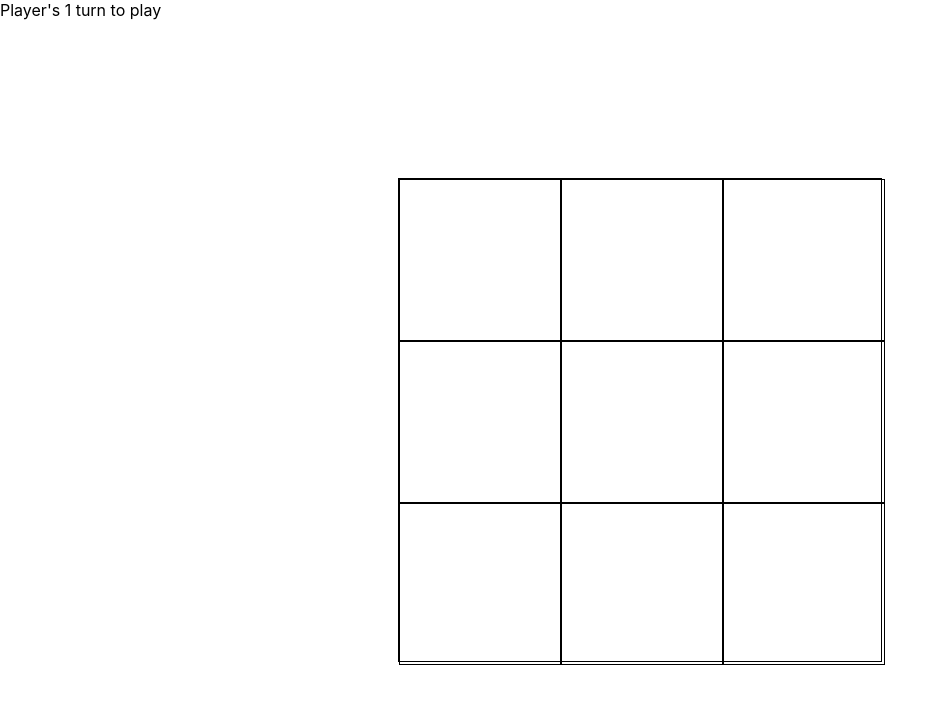
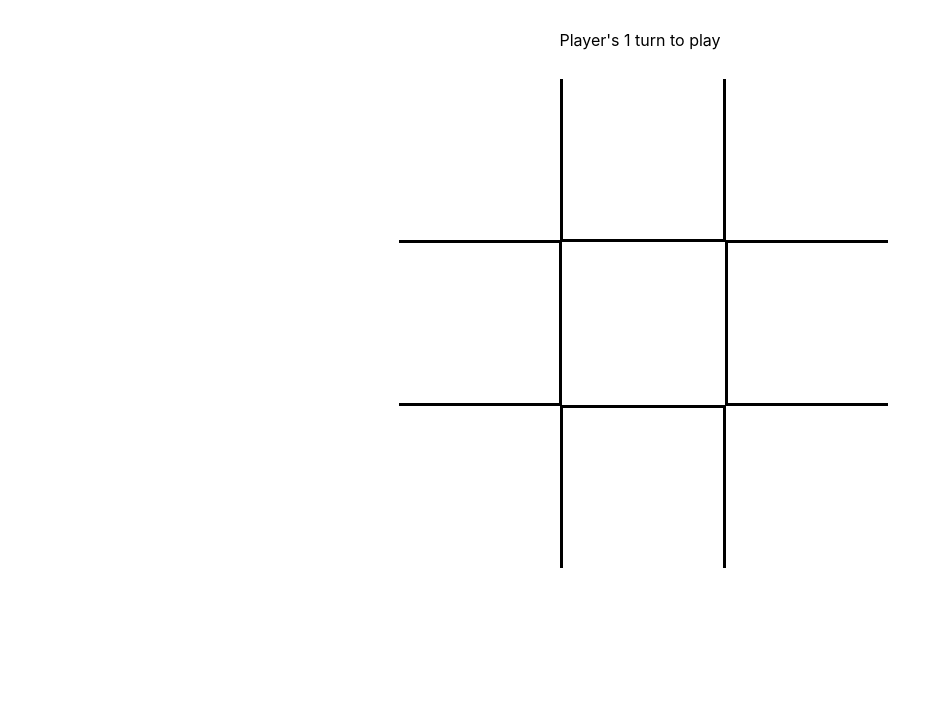
Before and after one commit to Mathieuka/tic-tac-toe, a React (Create React App) app: page / in a window 1280 px wide. Shown: the top 704 px of the page, without its empty margins (0-950 px from the left). Built offline with nearby package versions, Linux system fonts and the light colour scheme.

Commit message:
style: add borders

```diff
--- a/src/App.module.css
+++ b/src/App.module.css
@@ -1,28 +1,70 @@
 .app {
-  display: flex;
+  display: grid;
+  grid-template-rows: 5rem 30rem 5rem;
   min-height: 100vh;
   justify-content: center;
   align-items: center;
+}
+
+.playerTurn {
+  justify-self: center;
+}
+
+.hasWin {
+  justify-self: center;
 }
 
 .container {
   display: grid;
   grid-template-columns: repeat(3, 1fr);
   grid-template-rows: repeat(3, 1fr);
+  justify-self: center;
   width: 30.1rem;
   height: 30.1rem;
-  border-width: 1px;
-  border-style: solid;
 }
 
 .square {
+  display: flex;
+  justify-content: center;
+  align-items: center;
   width: 10rem;
   height: 10rem;
   border-width: 0.1px;
-  border-style: solid;
 }
 
+.square-1  {
+  border-right: solid;
+  border-left: solid;
+  border-bottom: solid;
+  margin-bottom: -2px;
+}
+
+.square-3 {
+  border-top: solid;
+  border-right: solid;
+  border-bottom: solid;
+  margin-right: -2px;
+}
+
+.square-5 {
+  border-top: solid;
+  border-left: solid;
+  border-bottom: solid;
+  margin-left: -1.5px;
+}
+
+.square-7 {
+  border-top: solid;
+  border-right: solid;
+  border-left: solid;
+  margin-top: -1.5px;
+}
+
+
 @media (max-width: 600px) {
+  .app {
+    grid-template-rows: 5rem 28rem 5rem;
+  }
   .container {
     width: 27.1rem;
     height: 27.1rem;
@@ -35,6 +77,10 @@
 }
 
 @media (max-width: 415px) {
+  .app {
+    grid-template-rows: 5rem 23rem 5rem;
+  }
+
   .container {
     width: 21.1rem;
     height: 21.1rem;
--- a/src/App.tsx
+++ b/src/App.tsx
@@ -7,21 +7,21 @@ function App() {
 
   return (
     <div>
-      <div>Player's {player} turn to play</div>
-      <div>{winner && `Player ${player} wins`}</div>
       <div className={styles.app}>
+        <div className={styles.playerTurn}>Player's {player} turn to play</div>
         <div className={styles.container}>
           {squares.map((player, index) => (
             <div
               data-testid={`square-${index}`}
               key={Math.random() * index}
-              className={styles.square}
+              className={`${styles[`square-${index}`]} ${styles.square}`}
               onClick={() => onCheckSquare(index)}
             >
-              {player && player}
+              {player && "X"}
             </div>
           ))}
         </div>
+        <div className={styles.hasWin}>{winner && `Player ${player} wins`}</div>
       </div>
     </div>
   );
```
